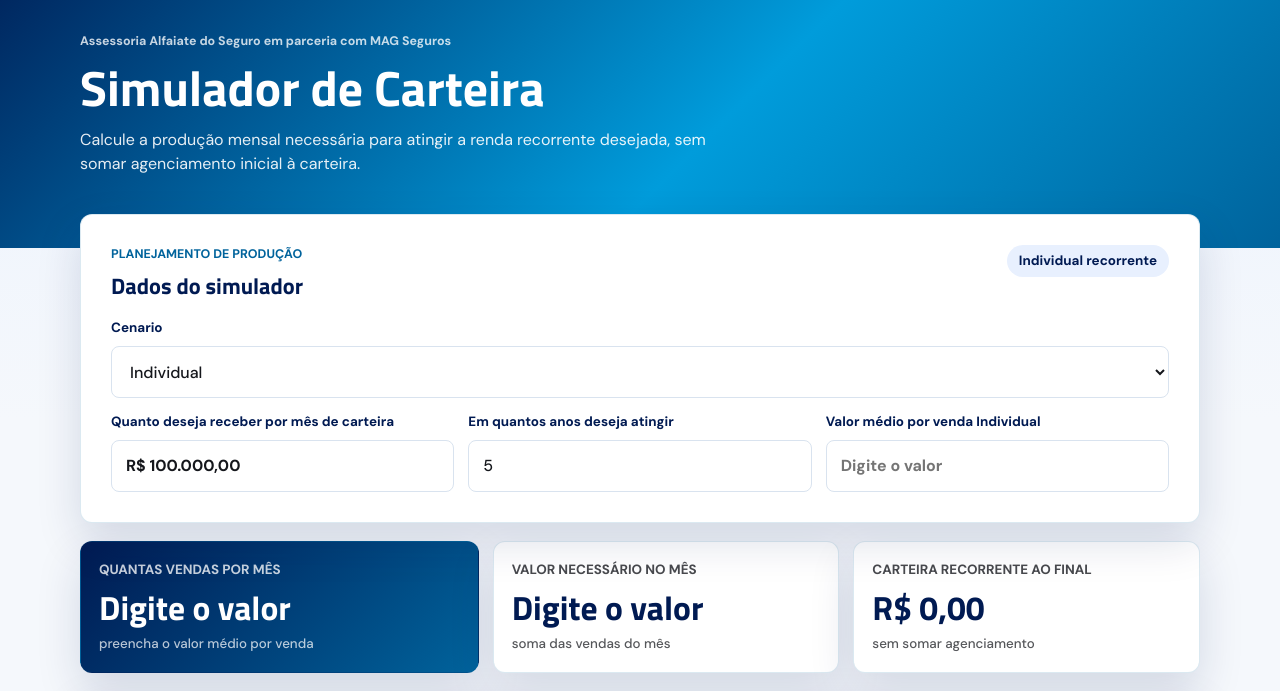
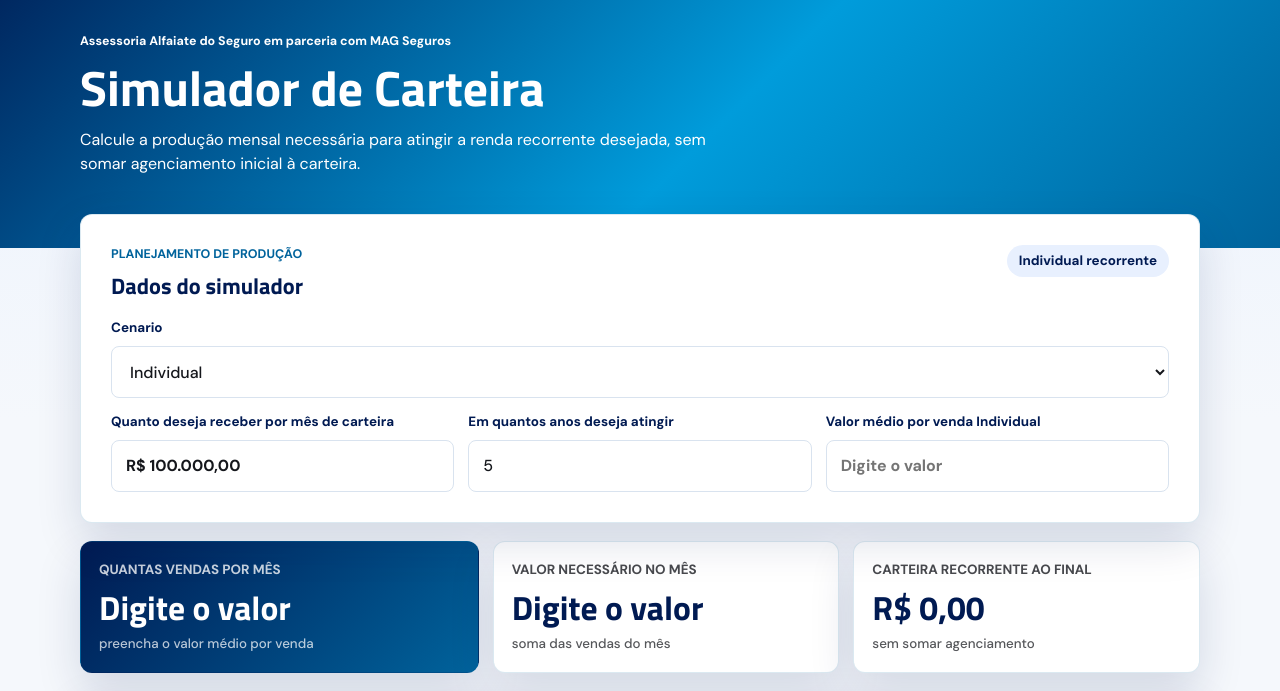
Before and after one commit to josecarlosexecutivo-ship-it/simulador, a website: page index.html in a window 1280 px wide. Shown: the part 100-791 px from the top of the page. Drawn offline with Linux system fonts and the light colour scheme.

Commit message:
Corrige acentos e header branco

```diff
--- a/styles.css
+++ b/styles.css
@@ -92,7 +92,7 @@ select {
 
 .eyebrow {
   margin: 0 0 10px;
-  color: rgba(255, 255, 255, 0.78);
+  color: #fff;
   font-size: 0.78rem;
   font-weight: 700;
   letter-spacing: 0;
@@ -139,7 +139,7 @@ h3 {
 .hero__copy p:last-child {
   max-width: 640px;
   margin: 14px 0 0;
-  color: rgba(255, 255, 255, 0.9);
+  color: #fff;
   font-size: clamp(0.92rem, 3vw, 1rem);
 }
 
```
